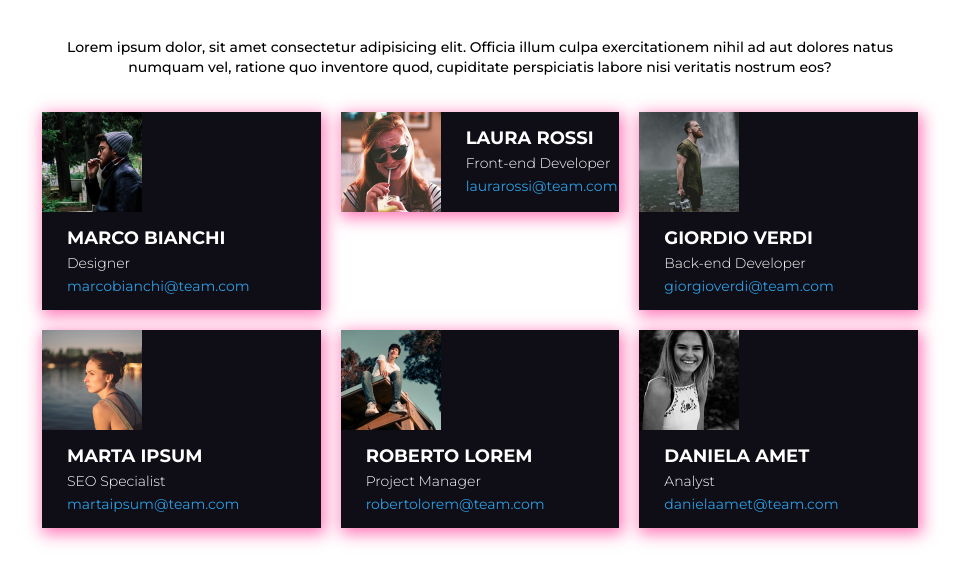
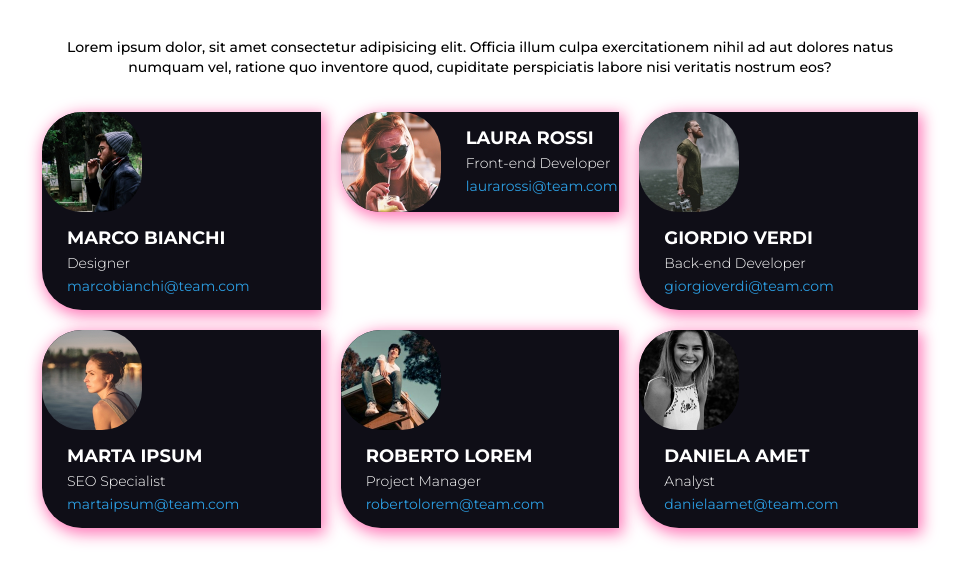
Before and after one commit to broyettore/html-css-float-cards, a plain HTML site: page index.html in a window 1280 px wide. Shown: the part 82-664 px from the top of the page, without its empty margins (160-1123 px from the left). Drawn offline with Linux system fonts and the light colour scheme.

Commit message:
profile pic border changed

```diff
--- a/assets/css/style.css
+++ b/assets/css/style.css
@@ -61,6 +61,7 @@ html {
     color: #fff;
     float: left;
     box-shadow: 2px 4px 15px 2px rgba(255,115,181,0.95);
+    border-radius: 40px 0px 0px 40px;
  }
 
 
@@ -75,6 +76,7 @@ html {
  .profile-pic img {
     display: block;
     height: 100px;
+    border-radius: 40px;
  }
 
  .profile-description {
```
